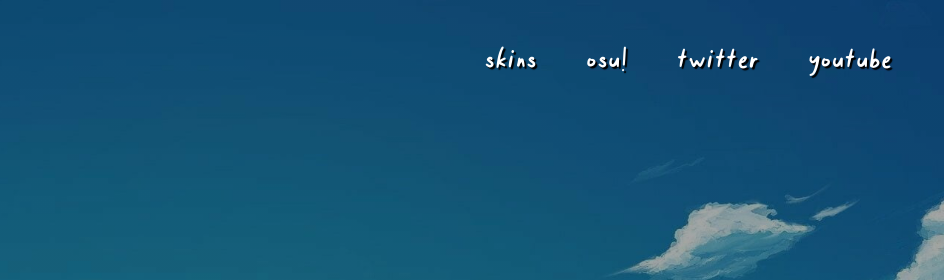
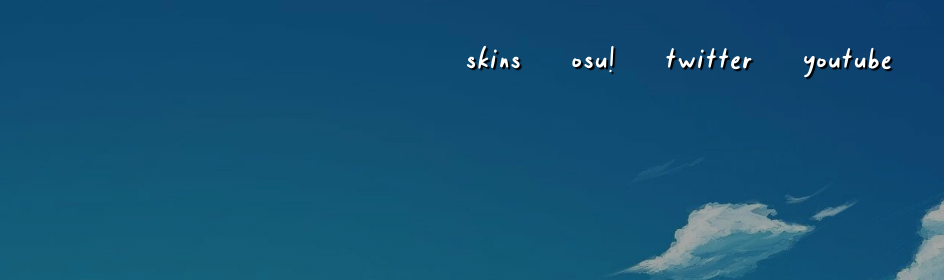
Before and after one commit to Cuckweezy/cuckweezy.github.io, a plain HTML site: page index.html in a window 1280 px wide. Shown: the top 280 px of the page, 336-1280 px from the left. Drawn offline with Linux system fonts and the light colour scheme.

Commit message:
Add files via upload

```diff
--- a/index.html
+++ b/index.html
@@ -9,10 +9,10 @@
                 <img src="Images/logo.png" class="logo">
                 <ul>
                     <!--<li><a href="#">Home</a></li>-->
-                    <li><a href="#" style="text-transform: lowercase; text-shadow: 2px 2px 1px black">Skins</a></li>
-                    <li><a href="https://osu.ppy.sh/users/7154358" style="text-transform: lowercase; text-shadow: 2px 2px 1px black">Osu!</a></li>
-                    <li><a href="https://twitter.com/Cuckweezy" style="text-transform: lowercase; text-shadow: 2px 2px 1px black">Twitter</a></li>
-                    <li><a href="https://www.youtube.com/channel/UCXbzgAnOWw3MqO0Olb_hGFA" style="text-transform: lowercase; text-shadow: 2px 2px 1px black">Youtube</a></li>
+                    <li><a href="#">Skins</a></li>
+                    <li><a href="https://osu.ppy.sh/users/7154358">Osu!</a></li>
+                    <li><a href="https://twitter.com/Cuckweezy">Twitter</a></li>
+                    <li><a href="https://www.youtube.com/channel/UCXbzgAnOWw3MqO0Olb_hGFA">Youtube</a></li>
                 </ul>
             </div>
         </div>
--- a/style.css
+++ b/style.css
@@ -7,7 +7,7 @@
     margin: 0;
     padding: 0;
     font-family: 'CustomFont';
-    font-size: 30;
+    font-size: 32;
 }
 
 .banner{
@@ -43,10 +43,11 @@
 .navbar ul li a{
     text-decoration: none;
     color: #fff;
-    text-transform: uppercase;
+    text-transform: lowercase;
+    text-shadow: 2px 2px 1px black;
 }
 
-.navbar ul li::after{
+/*.navbar ul li::after{
     content: '';
     height: 2px;
     width: 0;
@@ -59,4 +60,4 @@
 
 .navbar ul li:hover::after{
     width: 100%;
-}
+}*/
```
